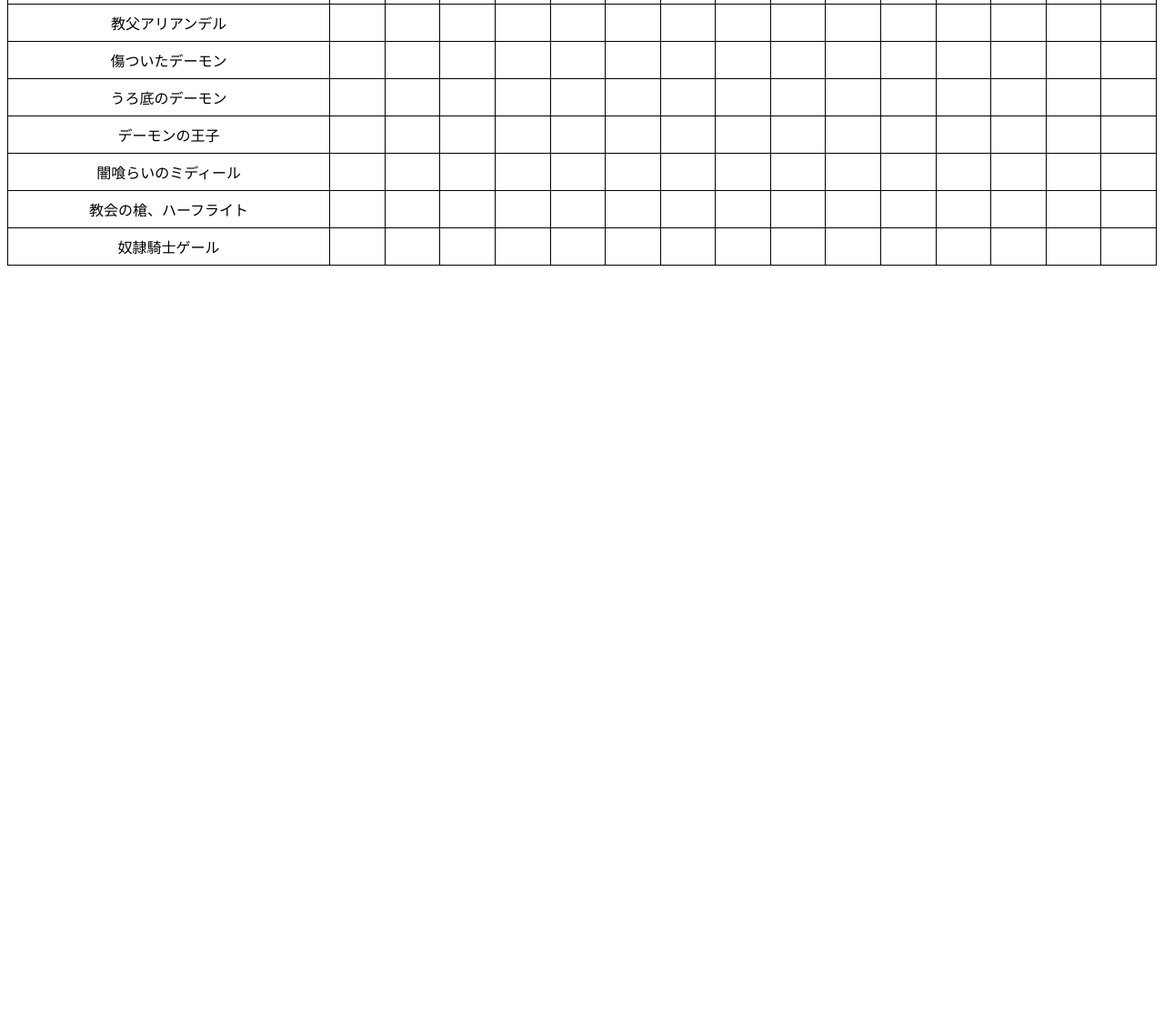
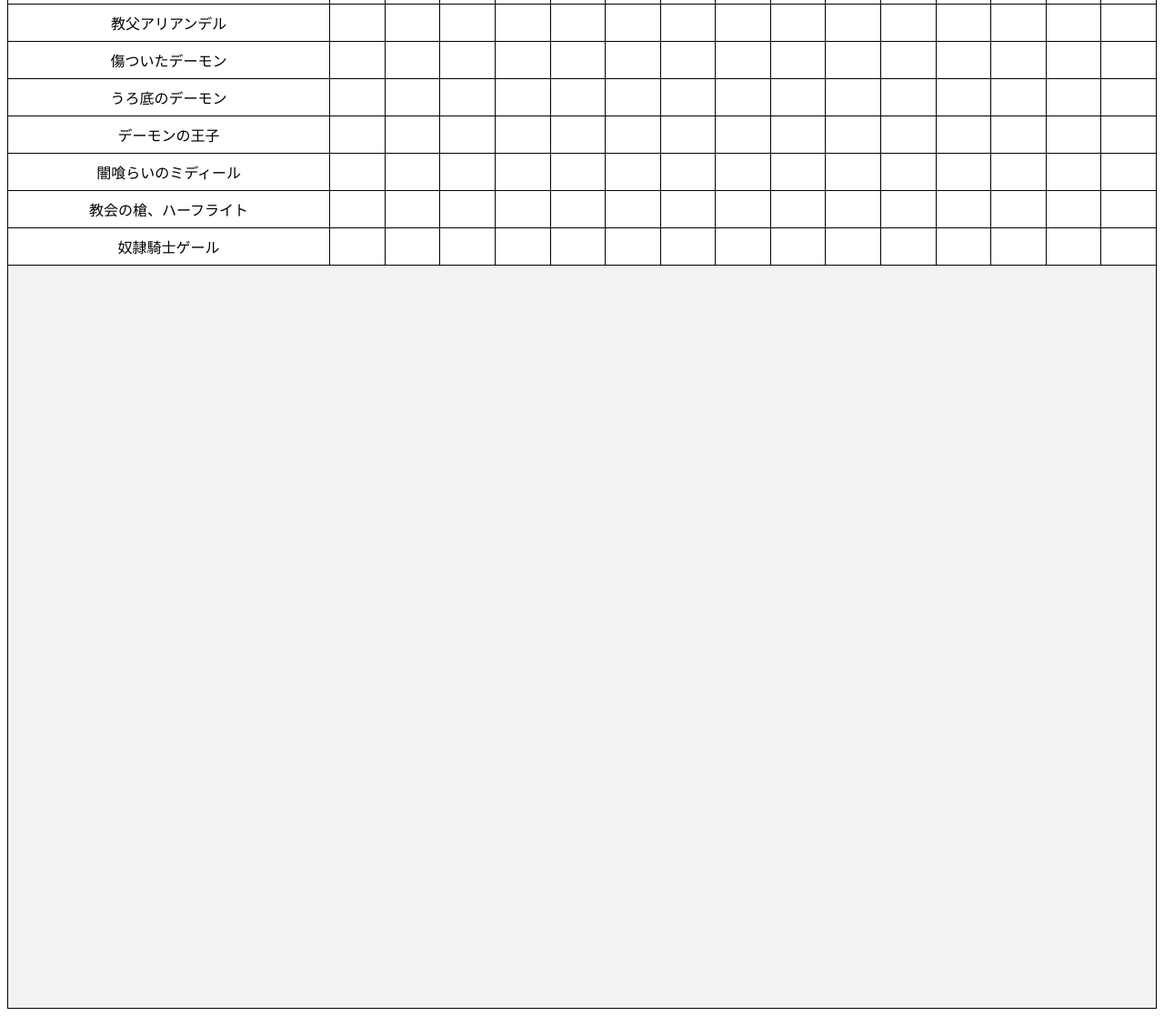
Before and after one commit to sakusakupanda822/hero, a plain HTML site: page darksoul3boss.html in a window 1280 px wide. Shown: the part 1029-2146 px from the top of the page at 91% size. Before the commit the page ends 1329 px from the top, so only its background shows below. Drawn offline with Linux system fonts and the light colour scheme.

Commit message:
Add files via upload

```diff
--- a/darksoul3boss.html
+++ b/darksoul3boss.html
@@ -22,6 +22,10 @@
 		thead th {
             position: sticky; /* スクロール時に固定する */
             top: 0; /* 上端に固定する */
+        }
+		tfoot th {
+            height: 800px; /* フッターの高さを設定（必要に応じて調整） */
+            background-color: #f2f2f2;
         }
     </style>
 </head>
@@ -609,6 +613,11 @@
 					<td></td>
 				</tr>
 			</tbody>
+			<tfoot>
+                <tr>
+                    <th colspan="16"></th> <!-- 列数に合わせて colspan を設定 -->
+                </tr>
+            </tfoot>
 		</table>
 	</div>
 	<script>
```
